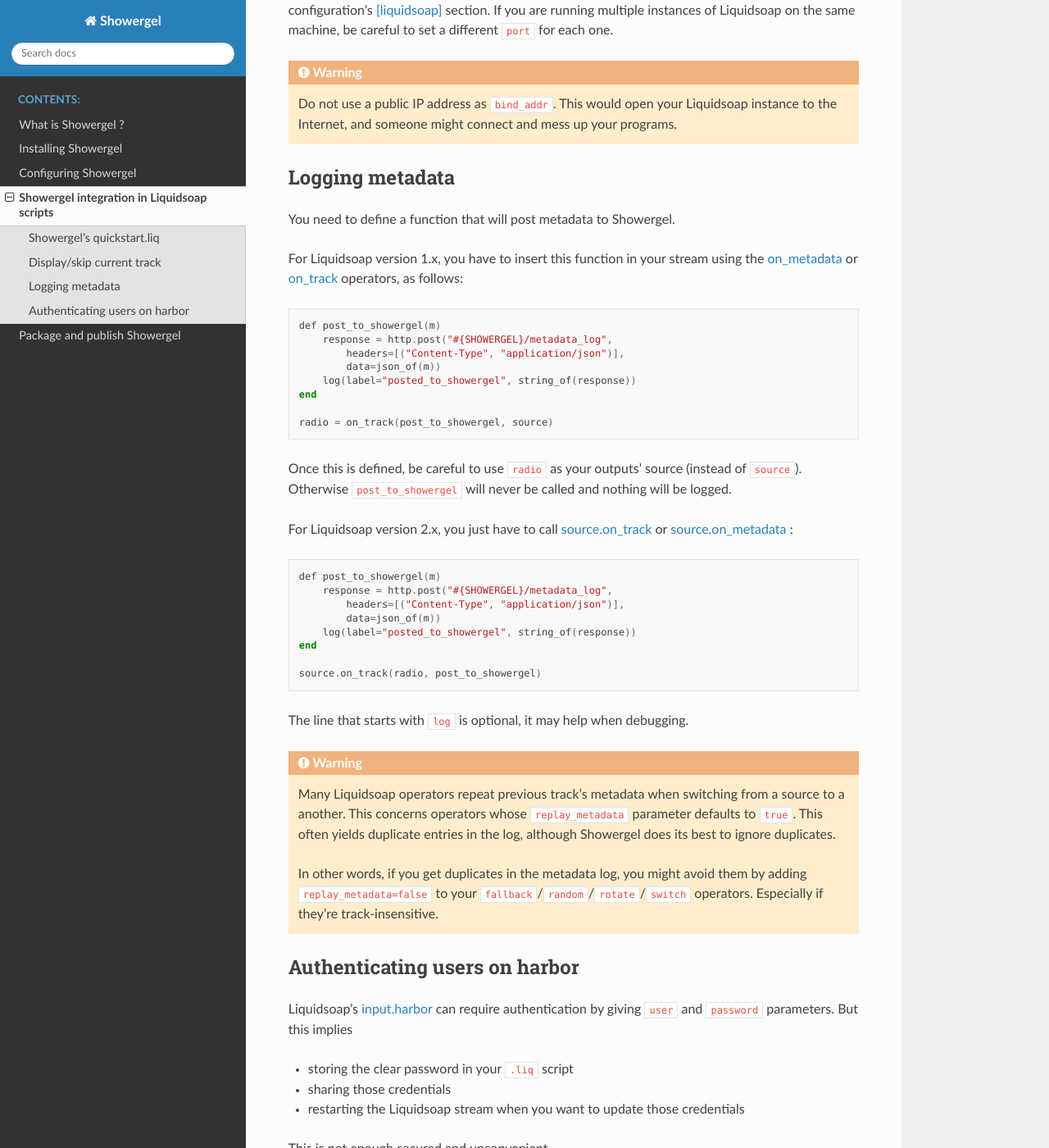
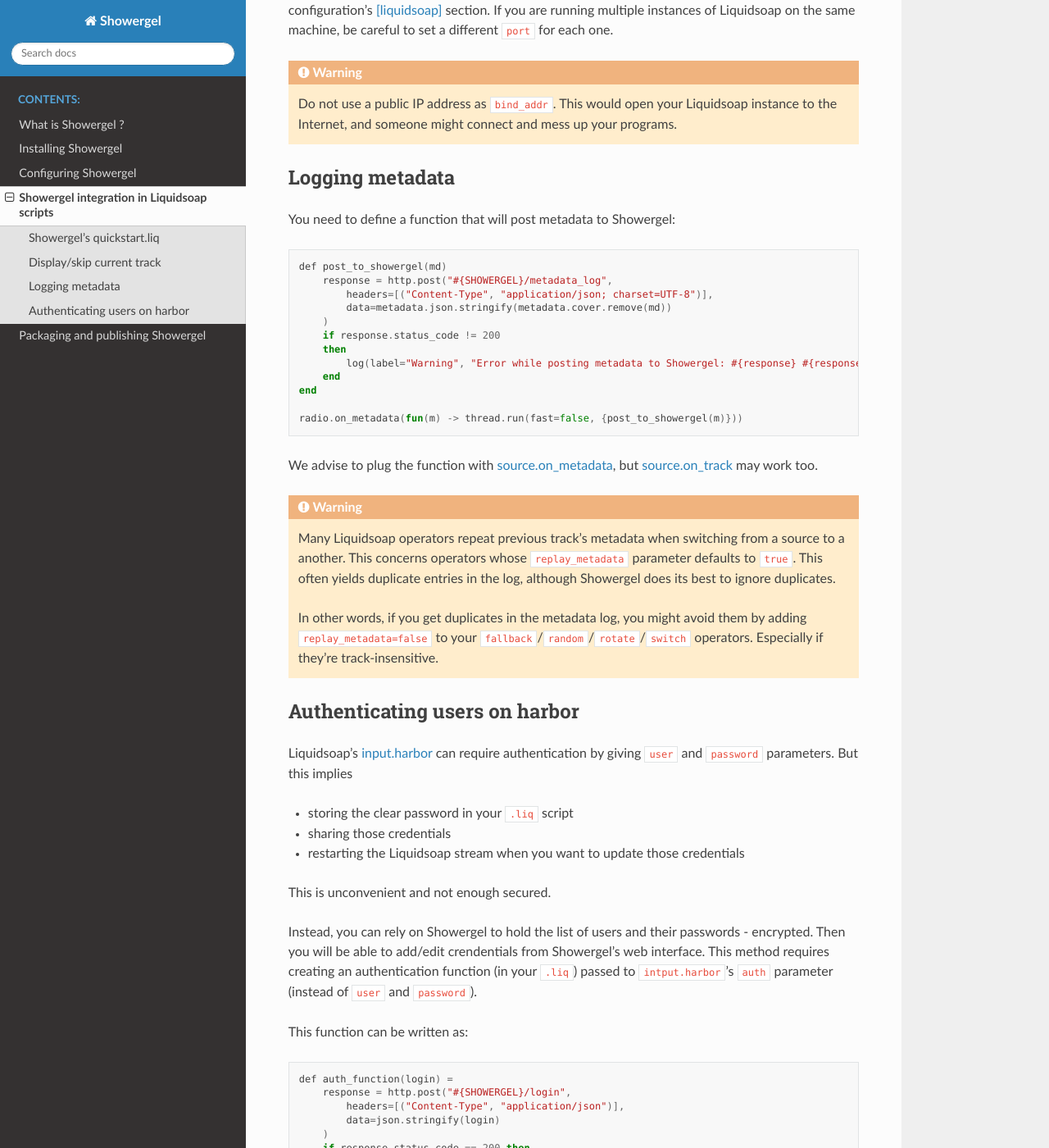
Before and after one commit to martinkirch/showergel, a Sphinx documentation site: the page built from docs/liquidsoap.rst, in a window 1280 px wide and 1400 px high, scrolled down 925 px. Shown: the whole window at 82% size. Built offline with Sphinx 7.4.7 and the Read the Docs theme 2.0.0, drawn with Linux system fonts in a browser that asks for light colours; pages that are not in the unit, such as notebooks, are missing from menus; some of the changed text lies outside the part shown.

Commit message:
documentation update

```diff
--- a/docs/liquidsoap.rst
+++ b/docs/liquidsoap.rst
@@ -60,47 +60,27 @@
 Logging metadata
 ----------------
 
-You need to define a function that will post metadata to Showergel.
-
-For Liquidsoap version 1.x,
-you have to insert this function in your stream using the
-`on_metadata <https://www.liquidsoap.info/doc-1.4.4/reference.html#on_metadata>`_
-or
-`on_track <https://www.liquidsoap.info/doc-1.4.4/reference.html#on_track>`_
-operators, as follows:
+You need to define a function that will post metadata to Showergel:
 
 .. code-block:: ocaml
 
-    def post_to_showergel(m)
+    def post_to_showergel(md)
         response = http.post("#{SHOWERGEL}/metadata_log",
-            headers=[("Content-Type", "application/json")],
-            data=json_of(m))
-        log(label="posted_to_showergel", string_of(response))
+            headers=[("Content-Type", "application/json; charset=UTF-8")],
+            data=metadata.json.stringify(metadata.cover.remove(md))
+        )
+        if response.status_code != 200
+        then
+            log(label="Warning", "Error while posting metadata to Showergel: #{response} #{response.status_code} #{response.status_message}")
+        end
     end
 
-    radio = on_track(post_to_showergel, source)
+    radio.on_metadata(fun(m) -> thread.run(fast=false, {post_to_showergel(m)}))
 
-Once this is defined, be careful to use ``radio`` as your outputs' source (instead of ``source``).
-Otherwise ``post_to_showergel`` will never be called and nothing will be logged.
-
-For Liquidsoap version 2.x, you just have to call
-`source.on_track <https://www.liquidsoap.info/doc-dev/reference.html#source.on_track>`_
-or `source.on_metadata <https://www.liquidsoap.info/doc-dev/reference.html#source.on_track>`_
-:
-
-.. code-block:: ocaml
-
-    def post_to_showergel(m)
-        response = http.post("#{SHOWERGEL}/metadata_log",
-            headers=[("Content-Type", "application/json")],
-            data=json_of(m))
-        log(label="posted_to_showergel", string_of(response))
-    end
-
-    source.on_track(radio, post_to_showergel)
-
-The line that starts with ``log`` is optional,
-it may help when debugging.
+We advise to plug the function with
+`source.on_metadata <https://www.liquidsoap.info/doc-dev/reference.html#source.on_track>`_,
+but `source.on_track <https://www.liquidsoap.info/doc-dev/reference.html#source.on_track>`_
+may work too.
 
 .. warning::
     Many Liquidsoap operators repeat previous track's metadata when switching
@@ -120,7 +100,7 @@
 Authenticating users on harbor
 ------------------------------
 
-Liquidsoap's `input.harbor <https://www.liquidsoap.info/doc-1.4.4/reference.html#input.harbor>`_
+Liquidsoap's `input.harbor <https://www.liquidsoap.info/doc-2.0.0/reference.html#input.harbor>`_
 can require authentication by giving ``user`` and ``password`` parameters.
 But this implies
 
@@ -128,50 +108,29 @@
 * sharing those credentials
 * restarting the Liquidsoap stream when you want to update those credentials
 
-This is not enough secured and unconvenient.
+This is unconvenient and not enough secured.
 
-Instead, you can rely on Showergel to hold the list of users and their (encrypted) passwords.
+Instead, you can rely on Showergel to hold the list of users and their passwords - encrypted.
 Then you will be able to add/edit crendentials from Showergel's web interface.
 This method requires creating an authentication function (in your ``.liq``)
 passed to ``intput.harbor``'s ``auth`` parameter (instead of ``user`` and ``password``).
 
-For Liquidsoap version 1.x, this function can be written as:
+This function can be written as:
 
 .. code-block:: ocaml
 
-    def auth_function(user, password) =
-        let (status, _, _) = http.post("#{SHOWERGEL}/login",
+    def auth_function(login) =
+        response = http.post("#{SHOWERGEL}/login",
             headers=[("Content-Type", "application/json")],
-            data=json_of([("username", user), ("password", password)])
+            data=json.stringify(login)
         )
-        let (_, code, _) = status
-        if code == 200 then
-            log("Access granted to #{user}")
+        if response.status_code == 200 then
+            log("Access granted to #{login.user}")
             true
         else
-            log("Access denied to #{user}")
+            log("Access denied to #{login.user}")
             false
         end
     end
 
     harbor = input.harbor(auth=auth_function, ...
-
-For Liquidsoap version 2.x, this function can be written as:
-
-.. code-block:: ocaml
-
-    def auth_function(user, password) =
-        response = http.post("#{SHOWERGEL}/login",
-            headers=[("Content-Type", "application/json")],
-            data=json_of([("username", user), ("password", password)])
-        )
-        if response.status_code == 200 then
-            log("Access granted to #{user}")
-            true
-        else
-            log("Access denied to #{user}")
-            false
-        end
-    end
-
-    harbor = input.harbor(auth=auth_function, ...
--- a/docs/releasing.rst
+++ b/docs/releasing.rst
@@ -1,9 +1,9 @@
 .. _releasing:
 
-Package and publish Showergel
-=============================
+Packaging and publishing Showergel
+==================================
 
-This is maintainer's check-list.
+This is the maintainer's check-list.
 
 Pre-publication check-list
 --------------------------
--- a/docs/what.rst
+++ b/docs/what.rst
@@ -18,11 +18,11 @@
 The REST/Web interface is served by the Bottle_ framework,
 because it's enough and allows keeping everything in a single process.
 
-Showergel's data is stored in SQLite_ because its more than enough and lets us
+Showergel's data is stored in SQLite_ because it lets us
 store everything in a single, local file.
 
 Scheduling is delegated to APScheduler_, who also needs SQLAlchemy_ to
-access SQLite, so we use SQLAlchemy too.
+access SQLite, so we use SQLAlchemy too (also because it's a great ORM).
 
 Showergel does not hold your music and shows collection.
 For that matter we suggest Beets_.
@@ -49,7 +49,7 @@
     Liquidsoap does not pre-compute its playlist, and neither does Showergel.
 
 
-Indeed, Liquidsoap lets you write a stream generation function.
+A more theoretical explanation is that Liquidsoap lets you write a stream generation function.
 Predicting what will play out would require reverse-engineering users' scripts - automatically!
 On its side, Showergel has a scheduler so it can predict what it will do, but that's not enough.
 For example, even if you have scheduled
--- a/pyproject.toml
+++ b/pyproject.toml
@@ -1,6 +1,6 @@
 [tool.poetry]
 name = "showergel"
-version = "0.3.0-alpha.0"
+version = "0.3.0-alpha.4"
 description = "Companion application for a Liquidsoap radio"
 authors = ["Martin Kirchgessner <martin.kirch@gmail.com>"]
 license = "GPL-3.0-only"
@@ -10,7 +10,7 @@
 documentation = "https://showergel.readthedocs.io/"
 keywords = ["radio", "liquidsoap"]
 classifiers = [
-    "Development Status :: 3 - Alpha",
+    "Development Status :: 4 - Beta",
     "License :: OSI Approved :: GNU General Public License v3 (GPLv3)",
     "Operating System :: POSIX :: Linux",
     "Topic :: Multimedia :: Sound/Audio",
@@ -36,7 +36,7 @@
 pytest = "^6.2"
 WebTest = "^2.0.35"
 snooty-lextudio = "^1.8.10-alpha.0"
-Sphinx = "^3.5.2"
+Sphinx = "^4.5"
 sphinxcontrib-httpdomain = "^1.7.0"
 
 [build-system]
```
Also changed, not shown: other parts of docs/liquidsoap.rst (+4 -4 lines), CHANGELOG.md (+1 -0 lines), docs/configuring.rst (+11 -18 lines), docs/installing.rst (+7 -6 lines), 2 other files.
